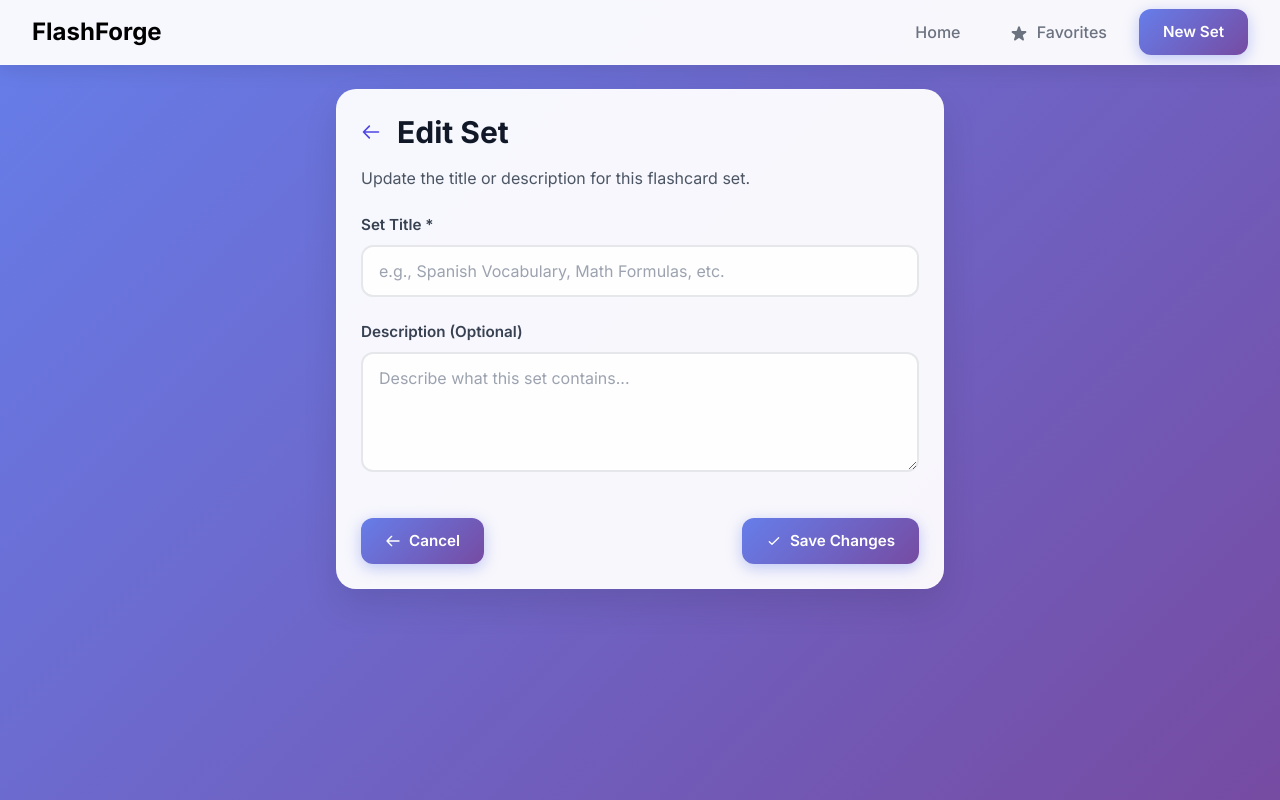
After one commit to NathanielDSmith/Flashforge, a Flask app: template templates/edit_set.html in a window 1280 px wide. The commit adds this page. Run offline with Flask 3, Linux system fonts and the light colour scheme; the template is opened without the code that fills it, so the values that code supplies are empty; some libraries are stand-ins or nearby versions.

Commit message:
feat: edit set title and description
Adds GET/POST /set/<id>/edit route and edit_set.html template.
Edit Set button added to the set header alongside Add Card and Delete.
Pre-populates title/description fields and re-displays on validation error.

Co-Authored-By: Claude Sonnet 4.6 <noreply@anthropic.com>

```diff
--- a/app.py
+++ b/app.py
@@ -122,6 +122,39 @@ def favorites():
         flash(f'Error loading favorites: {str(e)}', 'error')
         return render_template('favorites.html', favorite_cards=[])
 
+@app.route('/set/<int:set_id>/edit', methods=['GET', 'POST'])
+def edit_set(set_id):
+    try:
+        flashcard_set = flashcard_manager.find_set_by_id(set_id)
+        if not flashcard_set:
+            flash('Flashcard set not found.', 'error')
+            return redirect(url_for('index'))
+
+        if request.method == 'POST':
+            title = request.form.get('title', '').strip()
+            description = request.form.get('description', '').strip()
+
+            is_valid, error_message = validate_set_data(
+                title, description,
+                app.config['MAX_TITLE_LENGTH'],
+                app.config['MAX_DESCRIPTION_LENGTH']
+            )
+            if not is_valid:
+                flash(error_message, 'error')
+                return render_template('edit_set.html', flashcard_set=flashcard_set,
+                                       title=title, description=description)
+
+            if flashcard_manager.update_set(set_id, title, description):
+                flash('Set updated successfully!', 'success')
+                return redirect(url_for('view_set', set_id=set_id))
+            else:
+                flash('Error updating set. Please try again.', 'error')
+
+        return render_template('edit_set.html', flashcard_set=flashcard_set)
+    except Exception as e:
+        flash(f'Error editing set: {str(e)}', 'error')
+        return redirect(url_for('view_set', set_id=set_id))
+
 @app.route('/set/<int:set_id>/delete', methods=['POST'])
 def delete_set(set_id):
     try:
--- /dev/null
+++ b/templates/edit_set.html
@@ -0,0 +1,59 @@
+{% extends "base.html" %}
+
+{% block title %}Edit Set - {{ flashcard_set.title }} - FlashForge{% endblock %}
+
+{% block content %}
+<div class="max-w-2xl mx-auto px-4 sm:px-6 lg:px-8">
+    <div class="card p-6">
+        <div class="mb-6">
+            <div class="flex items-center mb-4">
+                <a href="{{ url_for('view_set', set_id=flashcard_set.id) }}" class="text-indigo-600 hover:text-indigo-800 mr-4">
+                    <svg class="w-5 h-5" fill="none" stroke="currentColor" viewBox="0 0 24 24">
+                        <path stroke-linecap="round" stroke-linejoin="round" stroke-width="2" d="M10 19l-7-7m0 0l7-7m-7 7h18"></path>
+                    </svg>
+                </a>
+                <h1 class="text-3xl font-bold text-gray-900">Edit Set</h1>
+            </div>
+            <p class="text-gray-600">Update the title or description for this flashcard set.</p>
+        </div>
+
+        <form method="POST" class="space-y-6">
+            <div class="form-group">
+                <label for="title" class="form-label">Set Title *</label>
+                <input type="text"
+                       id="title"
+                       name="title"
+                       required
+                       class="form-input"
+                       placeholder="e.g., Spanish Vocabulary, Math Formulas, etc."
+                       value="{{ request.form.get('title', flashcard_set.title) }}">
+            </div>
+
+            <div class="form-group">
+                <label for="description" class="form-label">Description (Optional)</label>
+                <textarea id="description"
+                          name="description"
+                          rows="3"
+                          class="form-input form-textarea"
+                          placeholder="Describe what this set contains...">{{ request.form.get('description', flashcard_set.description) }}</textarea>
+            </div>
+
+            <div class="flex items-center justify-between pt-4">
+                <a href="{{ url_for('view_set', set_id=flashcard_set.id) }}"
+                   class="btn btn-secondary">
+                    <svg class="w-4 h-4 mr-2" fill="none" stroke="currentColor" viewBox="0 0 24 24">
+                        <path stroke-linecap="round" stroke-linejoin="round" stroke-width="2" d="M10 19l-7-7m0 0l7-7m-7 7h18"></path>
+                    </svg>
+                    Cancel
+                </a>
+                <button type="submit" class="btn">
+                    <svg class="w-4 h-4 mr-2" fill="none" stroke="currentColor" viewBox="0 0 24 24">
+                        <path stroke-linecap="round" stroke-linejoin="round" stroke-width="2" d="M5 13l4 4L19 7"></path>
+                    </svg>
+                    Save Changes
+                </button>
+            </div>
+        </form>
+    </div>
+</div>
+{% endblock %}
--- a/templates/view_set.html
+++ b/templates/view_set.html
@@ -24,6 +24,12 @@
                         <path stroke-linecap="round" stroke-linejoin="round" stroke-width="2" d="M12 6v6m0 0v6m0-6h6m-6 0H6"></path>
                     </svg>
                     Add Card
+                </a>
+                <a href="{{ url_for('edit_set', set_id=flashcard_set.id) }}" class="btn btn-secondary">
+                    <svg class="w-4 h-4 mr-2" fill="none" stroke="currentColor" viewBox="0 0 24 24">
+                        <path stroke-linecap="round" stroke-linejoin="round" stroke-width="2" d="M11 5H6a2 2 0 00-2 2v11a2 2 0 002 2h11a2 2 0 002-2v-5m-1.414-9.414a2 2 0 112.828 2.828L11.828 15H9v-2.828l8.586-8.586z"/>
+                    </svg>
+                    Edit Set
                 </a>
                 <form method="POST" action="{{ url_for('delete_set', set_id=flashcard_set.id) }}" class="inline" onsubmit="return confirm('Are you sure you want to delete this set? This action cannot be undone.')">
                     <button type="submit" class="btn btn-danger">
```
Also changed, not shown: models.py (+9 -0 lines).
